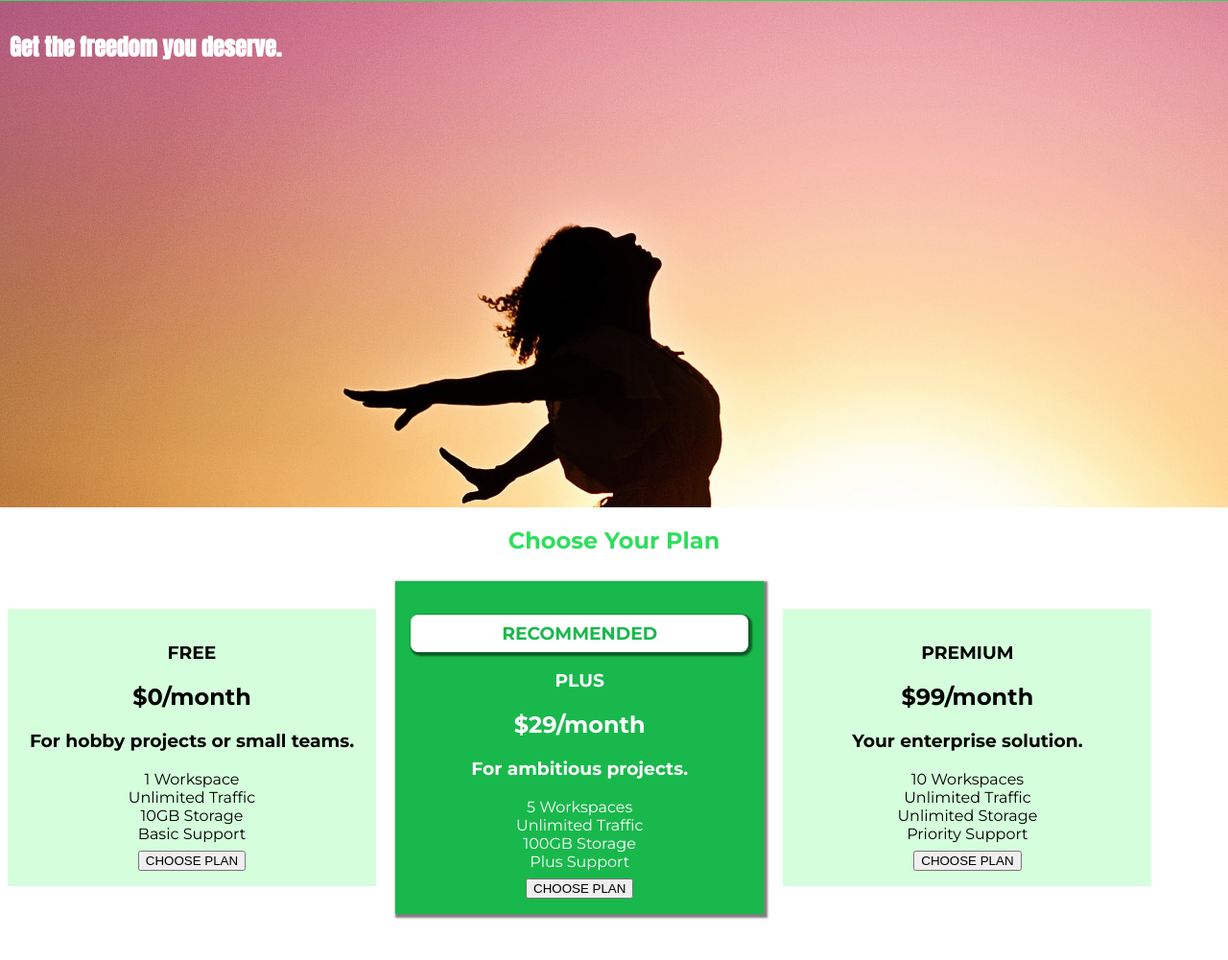
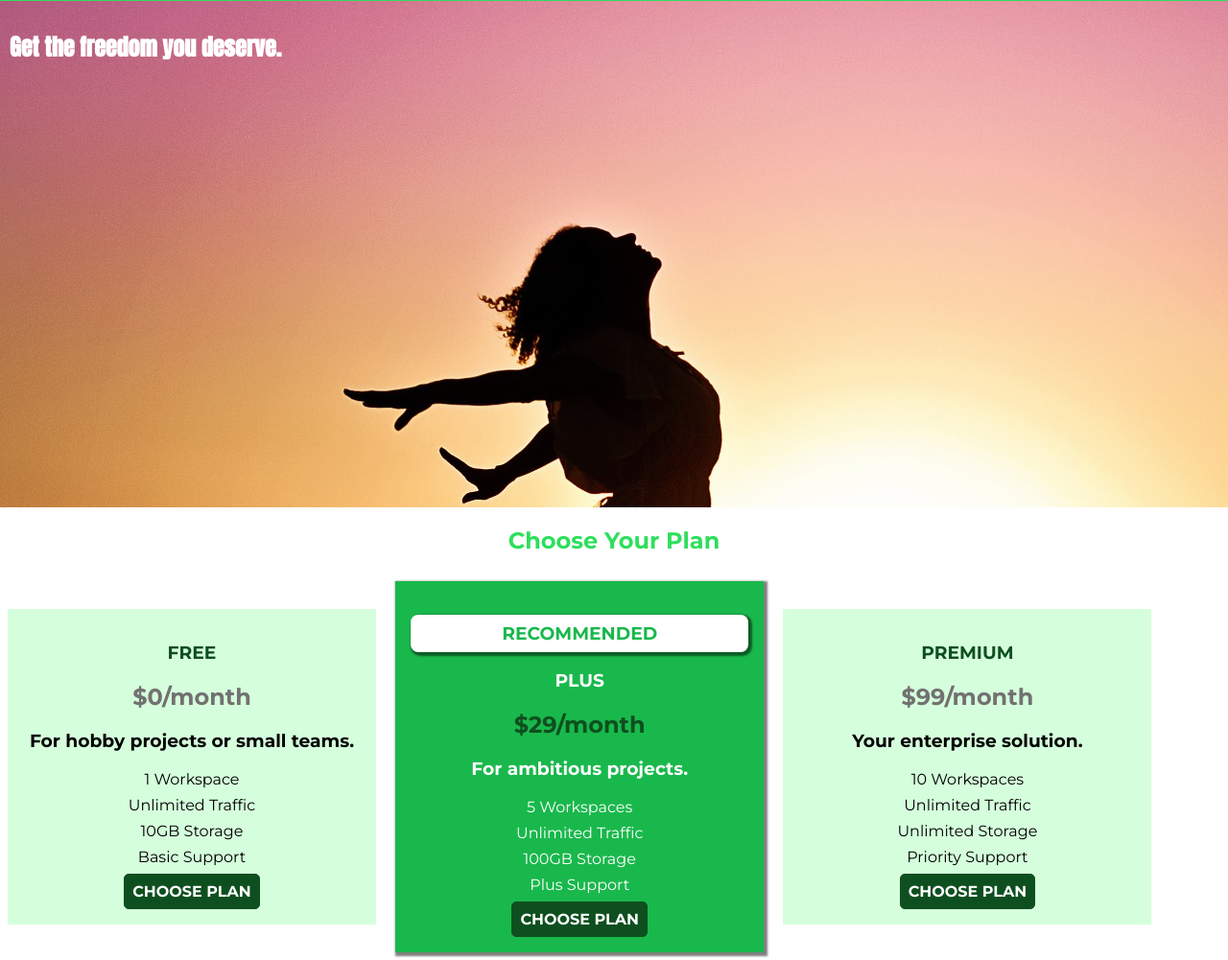
Before and after one commit to resulparahadow/complete_css, a plain HTML site: page index.html in a window 1280 px wide. Shown: the part 42-1043 px from the top of the page at 96% size. Before the commit the page ends 1003 px from the top, so only its background shows below. Drawn offline with Linux system fonts and the light colour scheme.

Commit message:
5 folder 8th tutorial done

```diff
--- a/index.html
+++ b/index.html
@@ -40,23 +40,23 @@
             <h1 class="section-title">Choose Your Plan</h1>
             <div>
                 <article class="plan">
-                    <h1>FREE</h1>
-                    <h2>$0/month</h2>
+                    <h1 class="plan__title">FREE</h1>
+                    <h2 class="plan__price">$0/month</h2>
                     <h3>For hobby projects or small teams.</h3>
                     <ul class="plan__features">
-                        <li>1 Workspace</li>
-                        <li>Unlimited Traffic</li>
-                        <li>10GB Storage</li>
-                        <li>Basic Support</li>
+                        <li class="plan__feature">1 Workspace</li>
+                        <li class="plan__feature">Unlimited Traffic</li>
+                        <li class="plan__feature">10GB Storage</li>
+                        <li class="plan__feature">Basic Support</li>
                     </ul>
                     <div>
-                        <button>CHOOSE PLAN</button>
+                        <button class="button">CHOOSE PLAN</button>
                     </div>
                 </article>
                 <article class="plan plan--highlighted">
                     <h1 class="plan__annotation">RECOMMENDED</h1>
-                    <h1>PLUS</h1>
-                    <h2>$29/month</h2>
+                    <h1 class="plan__title">PLUS</h1>
+                    <h2 class="plan__price">$29/month</h2>
                     <h3>For ambitious projects.</h3>
                     <ul class="plan__features">
                         <li>5 Workspaces</li>
@@ -65,12 +65,12 @@
                         <li>Plus Support</li>
                     </ul>
                     <div>
-                        <button>CHOOSE PLAN</button>
+                        <button class="button">CHOOSE PLAN</button>
                     </div>
                 </article>
                 <article class="plan">
-                    <h1>PREMIUM</h1>
-                    <h2>$99/month</h2>
+                    <h1 class="plan__title">PREMIUM</h1>
+                    <h2 class="plan__price">$99/month</h2>
                     <h3>Your enterprise solution.</h3>
                     <ul class="plan__features">
                         <li>10 Workspaces</li>
@@ -79,7 +79,7 @@
                         <li>Priority Support</li>
                     </ul>
                     <div>
-                        <button>CHOOSE PLAN</button>
+                        <button class="button">CHOOSE PLAN</button>
                     </div>
                 </article>
             </div>
--- a/main.css
+++ b/main.css
@@ -43,19 +43,56 @@ body {
     border-radius: 8px;
 }
 
+#product-overview h1 {
+    color: white;
+    font-family: 'Anton', sans-serif;
+}
+
+.plan__title{
+    color: #0e4f1f;
+}
+
+.plan__price{
+    color: #727171;
+}
+
+.plan--highlighted .plan__title {
+    color: white;
+}
+
+.plan--highlighted .plan__price {
+    color: #0e4f1f;
+}
+
+.button {
+    color: white;
+    background-color: #0e4f1f;
+    padding: 8px;
+    font: inherit;
+    font-weight: bold;
+    border: 1.5px solid #0e4f1f;
+    border-radius: 5px;
+    cursor: pointer;
+}
+
+.button:hover,
+.button:active {
+    background-color: white;
+    color: #0e4f1f;
+}
+
+.button:focus {
+    outline: none;
+}
+
 .plan__features {
     list-style: none;
     margin: 0;
     padding: 0;
 }
 
-.plan__features {
+.plan__features li {
     margin: 8px 0;
-}
-
-#product-overview h1 {
-    color: white;
-    font-family: 'Anton', sans-serif;
 }
 
 /* h1 {
```
